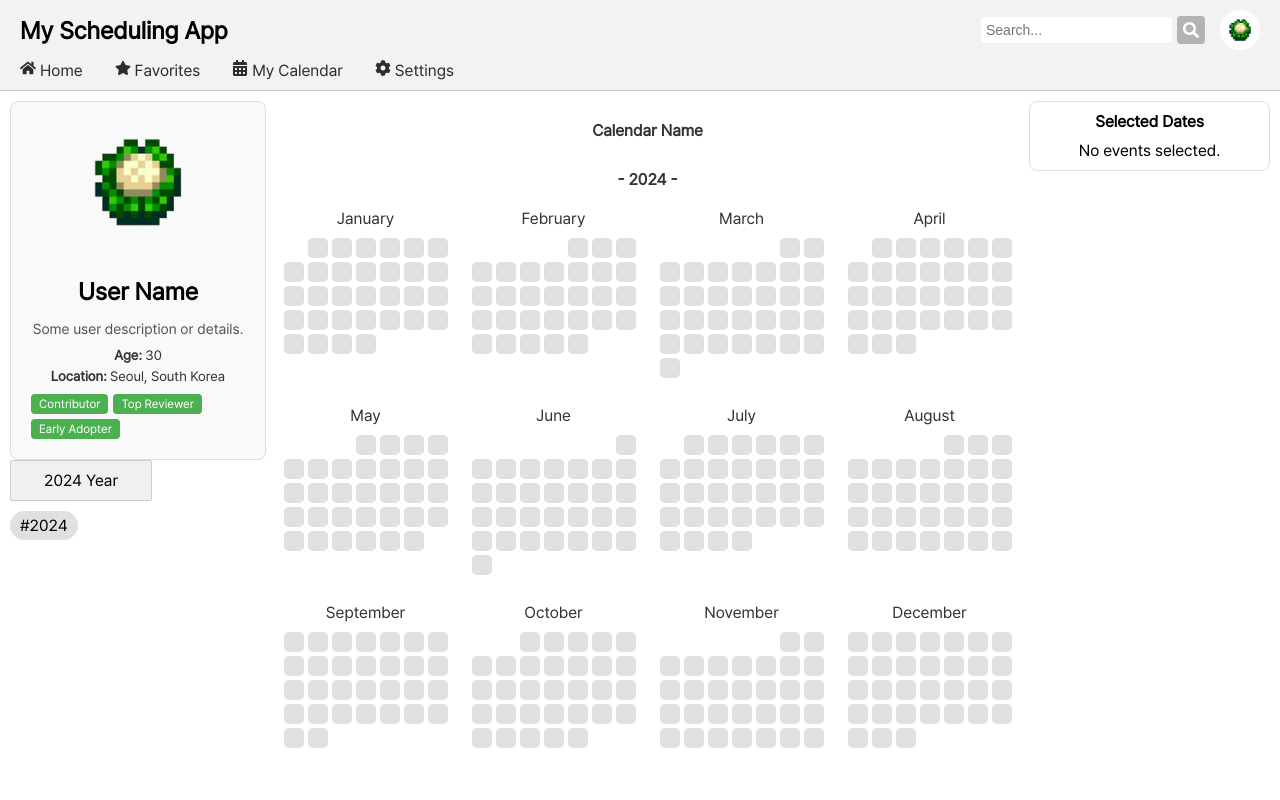
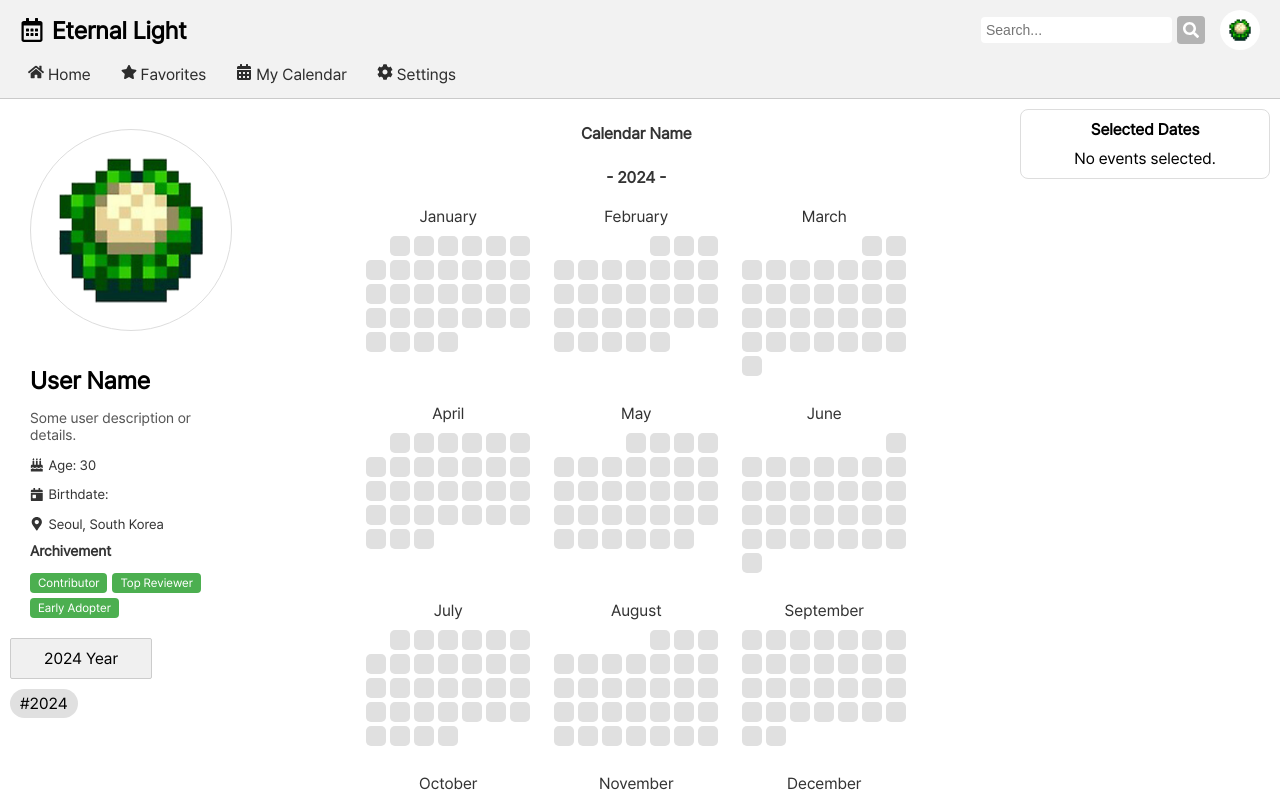
Before and after one commit to Isaac-Seungwon/eternal-light-frontend, a React (Create React App) app: page / in a window 1280 px wide. Shown: the top 800 px of the page. Built offline with nearby package versions, Linux system fonts and the light colour scheme.

Commit message:
design: adjust layout padding and margins for a more cohesive appearance on wide screens

```diff
--- a/src/App.jsx
+++ b/src/App.jsx
@@ -6,7 +6,7 @@ import './App.css';
 const App = () => {
     return (
         <div className="App">
-            <Header title="My Scheduling App" />
+            <Header title="Eternal Light" />
             <HomePage />
         </div>
     );
--- a/src/components/Header.css
+++ b/src/components/Header.css
@@ -1,11 +1,12 @@
 /* Header.css */
+
 .app-header {
     background-color: #f2f2f2;
     border-bottom: 1px solid #cacaca;
     padding: 10px 20px;
 }
 
-/* 첫 번째 단 스타일 */
+/* First section styles */
 .header-top {
     display: flex;
     justify-content: space-between;
@@ -14,21 +15,28 @@
 }
 
 .header-left {
-    flex: 1;
+    display: flex; /* Align icon and title horizontally */
+    align-items: center;
     text-align: left;
 }
 
-.header-right {
-    display: flex;
-    align-items: center;
-    gap: 15px; /* 검색 바와 사용자 이미지 간의 간격 */
-    text-align: right;
+.logo-icon {
+    font-size: 24px;
+    margin-right: 8px;
 }
 
 .app-title {
     font-size: 24px;
     font-weight: bold;
     margin: 0;
+}
+
+/* Remaining styles */
+.header-right {
+    display: flex;
+    align-items: center;
+    gap: 15px;
+    text-align: right;
 }
 
 .user-settings {
@@ -46,7 +54,7 @@
     border-radius: 50%;
 }
 
-/* 두 번째 단 스타일 */
+/* Second section styles */
 .menu {
     text-align: center;
 }
@@ -60,17 +68,17 @@
 }
 
 .menu li {
-    margin: 0px;
+    margin: 4px 14px 4px 0px;
 }
 
 .menu a {
     text-decoration: none;
     color: rgb(45, 45, 45);
-    padding: 8px 32px 8px 0px;
+    padding: 6px 8px 6px 8px;
     border-radius: 4px;
     transition: background-color 0.3s;
 }
 
 .menu a:hover {
-    background-color: rgba(0, 0, 0, 0.1);
+    background-color: rgba(58, 58, 58, 0.1);
 }
--- a/src/components/Header.jsx
+++ b/src/components/Header.jsx
@@ -3,13 +3,14 @@ import React from 'react';
 import './Header.css';
 import SearchBar from './SearchBar';
 import userImage from '../assets/image/user.png';
-import { FaHome, FaStar, FaCalendarAlt, FaCog } from 'react-icons/fa';
+import { FaHome, FaStar, FaCalendarAlt, FaCog, FaRegCalendarAlt } from 'react-icons/fa';
 
 const Header = ({ title }) => (
     <header className="app-header">
-        {/* 첫 번째 단: 왼쪽과 오른쪽으로 구분 */}
+        {/* First section: Left and Right */}
         <div className="header-top">
             <div className="header-left">
+                <FaRegCalendarAlt className="logo-icon" /> {/* Icon logo next to title */}
                 <h1 className="app-title">{title}</h1>
             </div>
             <div className="header-right">
@@ -20,7 +21,7 @@ const Header = ({ title }) => (
             </div>
         </div>
 
-        {/* 두 번째 단: 메뉴 */}
+        {/* Second section: Menu */}
         <nav className="menu">
             <ul>
                 <li><a href="#home"><FaHome /> Home</a></li>
--- a/src/components/UserProfile.css
+++ b/src/components/UserProfile.css
@@ -4,22 +4,24 @@
     flex-direction: column;
     align-items: center;
     padding: 20px;
-    border: 1px solid #ddd;
+    /* border: 1px solid #ddd; */
     border-radius: 8px;
     max-width: 250px;
-    background-color: #f9f9f9;
+    /* background-color: #f9f9f9; */
 }
 
 .user-profile-image {
-    width: 120px;
-    height: 120px;
+    width: 200px;
+    height: 200px;
     border-radius: 50%;
     object-fit: cover;
     margin-bottom: 15px;
+    background-color: white; /* 배경이 투명일 경우 흰색으로 채움 */
+    border: 1px solid #ddd; /* 이미지를 구분하는 원형 테두리 */
 }
 
 .user-profile-info {
-    text-align: center;
+    text-align: left;
 }
 
 .user-name {
@@ -34,17 +36,32 @@
     margin-bottom: 10px;
 }
 
-.user-detail {
+.user-details {
     font-size: 0.85rem;
     color: #333;
-    margin: 5px 0;
+    margin-bottom: 10px;
+}
+
+.user-detail {
+    display: flex;
+    align-items: center;
+    gap: 5px;
+    margin-bottom: 5px;
+}
+
+.achievement-title {
+    font-size: 0.9rem;
+    font-weight: bold;
+    color: #333;
+    margin-top: 10px;
+    text-align: left;
 }
 
 .user-badges {
     display: flex;
     flex-wrap: wrap;
     gap: 5px;
-    margin-top: 10px;
+    margin-top: 5px;
 }
 
 .user-badge {
--- a/src/components/UserProfile.jsx
+++ b/src/components/UserProfile.jsx
@@ -1,16 +1,27 @@
 // UserProfile.jsx
 import React from 'react';
 import './UserProfile.css';
+import { FaMapMarkerAlt, FaBirthdayCake, FaCalendarDay } from 'react-icons/fa';
 
-const UserProfile = ({ imageSrc, name, description, age, location, badges }) => {
+const UserProfile = ({ imageSrc, name, description, age, birthDate, location, badges }) => {
     return (
         <div className="user-profile">
             <img src={imageSrc} alt={`${name}'s profile`} className="user-profile-image" />
             <div className="user-profile-info">
                 <h2 className="user-name">{name}</h2>
                 <p className="user-description">{description}</p>
-                <p className="user-detail"><strong>Age:</strong> {age}</p>
-                <p className="user-detail"><strong>Location:</strong> {location}</p>
+                <div className="user-details">
+                    <p className="user-detail">
+                        <FaBirthdayCake /> Age: {age}
+                    </p>
+                    <p className="user-detail">
+                        <FaCalendarDay /> Birthdate: {birthDate}
+                    </p>
+                    <p className="user-detail">
+                        <FaMapMarkerAlt /> {location}
+                    </p>
+                </div>
+                <h3 className="achievement-title">Archivement</h3>
                 <div className="user-badges">
                     {badges.map((badge, index) => (
                         <span key={index} className="user-badge">{badge}</span>
--- a/src/pages/Homepage.css
+++ b/src/pages/Homepage.css
@@ -3,6 +3,8 @@
     display: flex;
     flex-direction: row;
     overflow: hidden;
+    max-width: 1400px;
+    margin: 0 auto; /* 화면 중앙에 배치 */
 }
 
 .section-1, .section-2, .section-3 {
@@ -10,19 +12,21 @@
 }
 
 .section-1 {
-    width: 20%;
+    flex: 1;
+    min-width: 200px;
 }
 
 .section-2 {
-    width: 60%;
+    flex: 3;
     display: flex;
     flex-direction: column;
-    min-width: 400px;
+    min-width: 350px;
     overflow-y: auto;
 }
 
 .section-3 {
-    width: 20%;
+    flex: 1;
+    min-width: 250px;
 }
 
 /* Title and Divider */
@@ -31,14 +35,14 @@
     font-weight: bold;
     color: #333;
     text-align: center;
-    margin: 20px 0px 20px 0px;
+    margin: 15px 0px; /* 간격을 줄여서 압축된 느낌 */
 }
 
 .divider {
     width: 100%;
     height: 1px;
     background-color: #ccc;
-    margin: 10px 0;
+    margin: 8px 0; /* 구분선 간격을 줄여서 일체감 조성 */
 }
 
 /* Media query for screens smaller than 768px */
```
Also changed, not shown: src/components/Calendar.css (+2 -5 lines).
